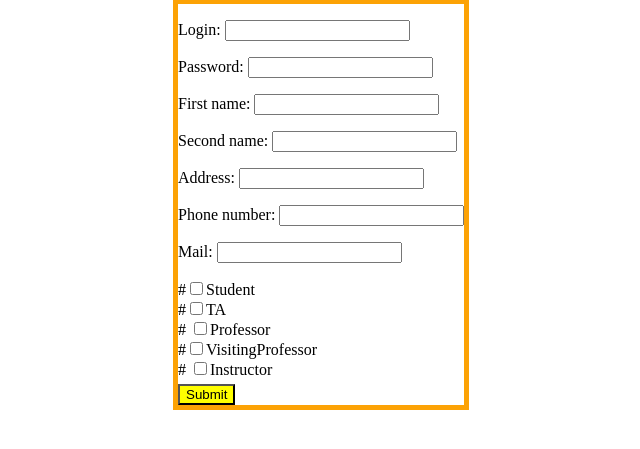
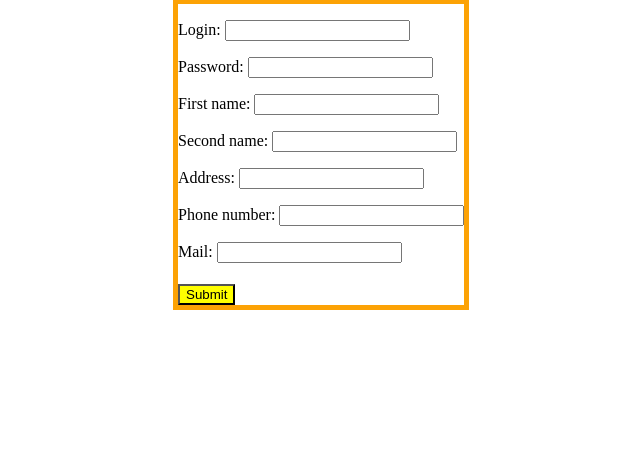
Before and after one commit to Web-Sheriff/InnoLib, a Django app: page /signup in a window 1280 px wide. Shown: the part 151-600 px from the top of the page, without its empty margins (427-1067 px from the left). Run offline with Django 3.2, Linux system fonts and the light colour scheme.

Commit message:
we need dis

```diff
--- a/library/templates/library/books_for_user.html
+++ b/library/templates/library/books_for_user.html
@@ -11,7 +11,7 @@
       {% csrf_token %}
         <table>
             {% for doc in all_documents %}
-                zzz
+
                     <tr class='success'>
                         <td>{{doc.title}}</td>
                         {% for author in doc.authors.all %}
--- a/library/templates/library/librarian_add_user.html
+++ b/library/templates/library/librarian_add_user.html
@@ -14,11 +14,6 @@
             {{ user.as_p}}
 
 		<button type="submit" class="save btn btn-default" style="margin-top: 5px; background: yellow">Add</button>
-                <input type="checkbox" name="option1" value="a1">Student<Br>
-                <input type="checkbox" name="option2" value="a2">TA<Br>
-                <input type="checkbox" name="option3" value="a3">Professor<Br>
-                <input type="checkbox" name="option4" value="a4">VisitingProfessor<Br>
-                <input type="checkbox" name="option5" value="a5">Instructor<Br>
                 <button type="button" onclick="window.location.href='users/templates/library/librarian_add_user.html'" style="margin-left: 15px; background: green; color:ghostwhite;"> Add a user </button>
 
 
--- a/library/templates/library/signup.html
+++ b/library/templates/library/signup.html
@@ -24,11 +24,6 @@
        {% csrf_token %}
 
        {{ form.as_p }}
-                #<input type="checkbox" name="class1" value="student">Student<Br>
-                #<input type="checkbox" name="class1" value="ta">TA<Br>
-               # <input type="checkbox" name="class1" value="professor">Professor<Br>
-                #<input type="checkbox" name="class1" value="visiting professor">VisitingProfessor<Br>
-               # <input type="checkbox" name="class1" value="instructor">Instructor<Br>
 
         <input type="submit" class="btn btn-default" style="margin-top: 5px; background: yellow;;" value="Submit"/>
    </form>
--- a/library/views.py
+++ b/library/views.py
@@ -109,9 +109,7 @@ def librarian_add_user(request):
     if request.method == "POST":
         form = UserForm(request.POST)
         if form.is_valid():
-            post = form.save(commit=False)
-            #post.author = request.user
-            #post.published_date = timezone.now()
+            post = form.save(commit=True)
             post.save()
             return redirect('post_detail', pk=post.pk)
     else:
```
